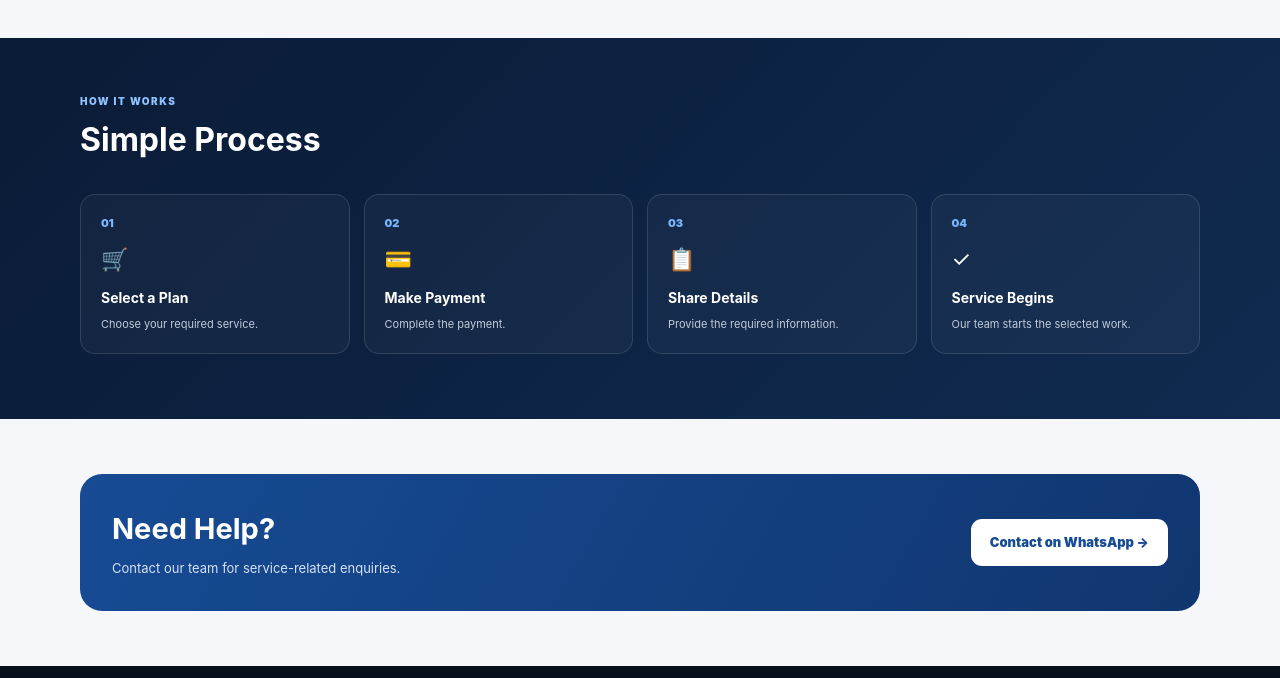
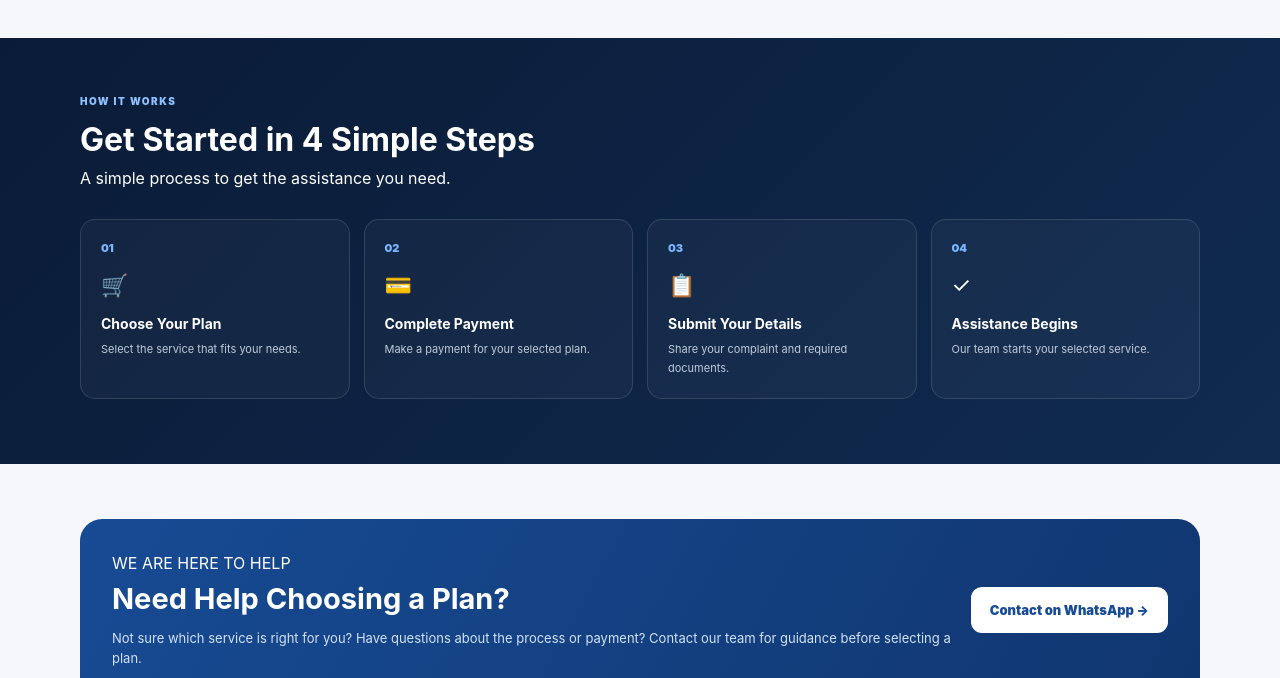
Before and after one commit to Shaukatdhoni/SK-KGN-TEAM-WEBSITE, a plain HTML site: page store.html in a window 1280 px wide. Shown: the part 1190-1868 px from the top of the page. Drawn offline with Linux system fonts and the light colour scheme.

Commit message:
Update store.html

```diff
--- a/store.html
+++ b/store.html
@@ -613,41 +613,45 @@ rel="noopener noreferrer">SELECT PLAN</a>
 </div>
 </section>
 
+
 <!-- HOW IT WORKS -->
 <section class="how-section">
   <div class="container">
 
     <div class="how-label">HOW IT WORKS</div>
-<h2 class="how-title">Simple Process</h2>
+    <h2 class="how-title">Get Started in 4 Simple Steps</h2>
+    <p class="how-description">
+      A simple process to get the assistance you need.
+    </p>
 
     <div class="steps">
 
       <div class="step">
         <div class="step-number">01</div>
         <div class="step-icon">🛒</div>
-<h3>Select a Plan</h3>
-<p>Choose your required service.</p>
+        <h3>Choose Your Plan</h3>
+        <p>Select the service that fits your needs.</p>
       </div>
 
       <div class="step">
         <div class="step-number">02</div>
         <div class="step-icon">💳</div>
-<h3>Make Payment</h3>
-<p>Complete the payment.</p>
+        <h3>Complete Payment</h3>
+        <p>Make a payment for your selected plan.</p>
       </div>
 
       <div class="step">
         <div class="step-number">03</div>
         <div class="step-icon">📋</div>
-<h3>Share Details</h3>
-<p>Provide the required information.</p>
+        <h3>Submit Your Details</h3>
+        <p>Share your complaint and required documents.</p>
       </div>
 
       <div class="step">
         <div class="step-number">04</div>
         <div class="step-icon">✓</div>
-<h3>Service Begins</h3>
-<p>Our team starts the selected work.</p>
+        <h3>Assistance Begins</h3>
+        <p>Our team starts your selected service.</p>
       </div>
 
     </div>
@@ -661,14 +665,21 @@ rel="noopener noreferrer">SELECT PLAN</a>
 
       <div class="cta-content">
         <div>
-<h2>Need Help?</h2>
-<p>Contact our team for service-related enquiries.</p>
+          <div class="cta-label">WE ARE HERE TO HELP</div>
+          <h2>Need Help Choosing a Plan?</h2>
+          <p>
+            Not sure which service is right for you?
+            Have questions about the process or payment?
+            Contact our team for guidance before selecting a plan.
+          </p>
         </div>
 
         <a href="https://wa.me/917007027158"
            target="_blank"
            rel="noopener noreferrer"
-class="cta-button">Contact on WhatsApp →</a>
+           class="cta-button">
+          Contact on WhatsApp →
+        </a>
   </div>
 
 </div>
```
Lines whose indentation alone changed are shown as unchanged.
